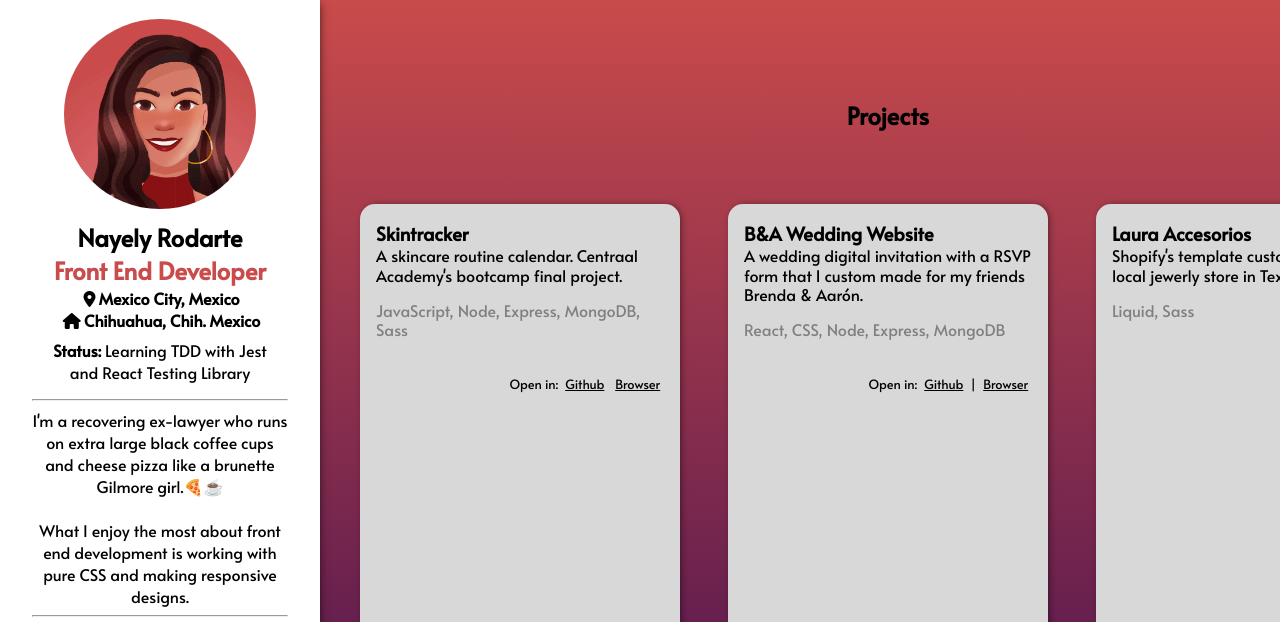
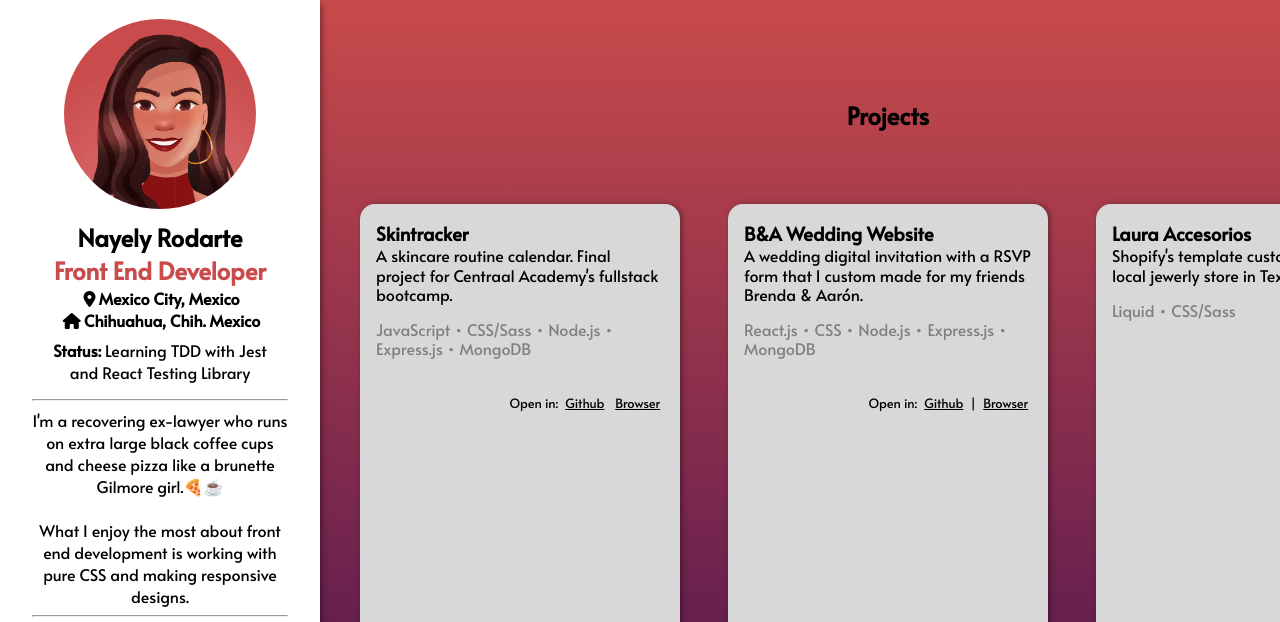
Before and after one commit to nayelyrodarte/portfolio, a plain HTML site: page index.html in a window 1280 px wide. Shown: the top 622 px of the page. Drawn offline with Linux system fonts and the light colour scheme.

Commit message:
Update cards text

```diff
--- a/index.html
+++ b/index.html
@@ -72,10 +72,9 @@
       <div class="card">
         <h3>Skintracker</h3>
         <p>
-          A skincare routine calendar. Centraal Academy's bootcamp final
-          project.
+          A skincare routine calendar. Final project for Centraal Academy's fullstack bootcamp.
         </p>
-        <p>JavaScript, Node, Express, MongoDB, Sass</p>
+        <p>JavaScript • CSS/Sass • Node.js • Express.js • MongoDB</p>
         <img src="" alt="" />
         <p>
           Open in:
@@ -89,7 +88,7 @@
           A wedding digital invitation with a RSVP form that I custom made for
           my friends Brenda & Aarón.
         </p>
-        <p>React, CSS, Node, Express, MongoDB</p>
+        <p>React.js • CSS • Node.js • Express.js • MongoDB</p>
         <img src="" alt="" />
         <p>
           Open in:
@@ -103,7 +102,7 @@
         <p>
           Shopify's template customization for a local jewerly store in Texas, USA.
         </p>
-        <p>Liquid, Sass</p>
+        <p>Liquid • CSS/Sass</p>
         <img src="" alt="" />
         <p>
           Open in:
```
